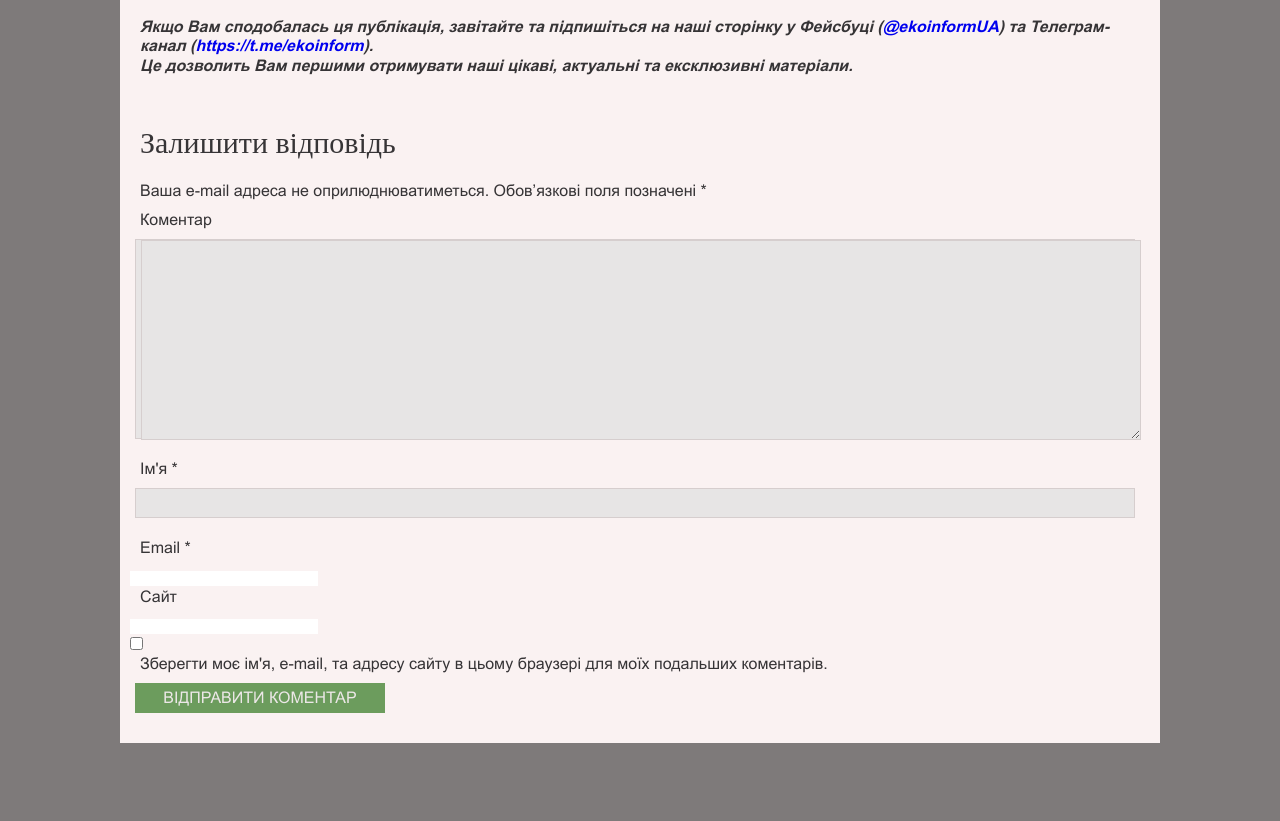
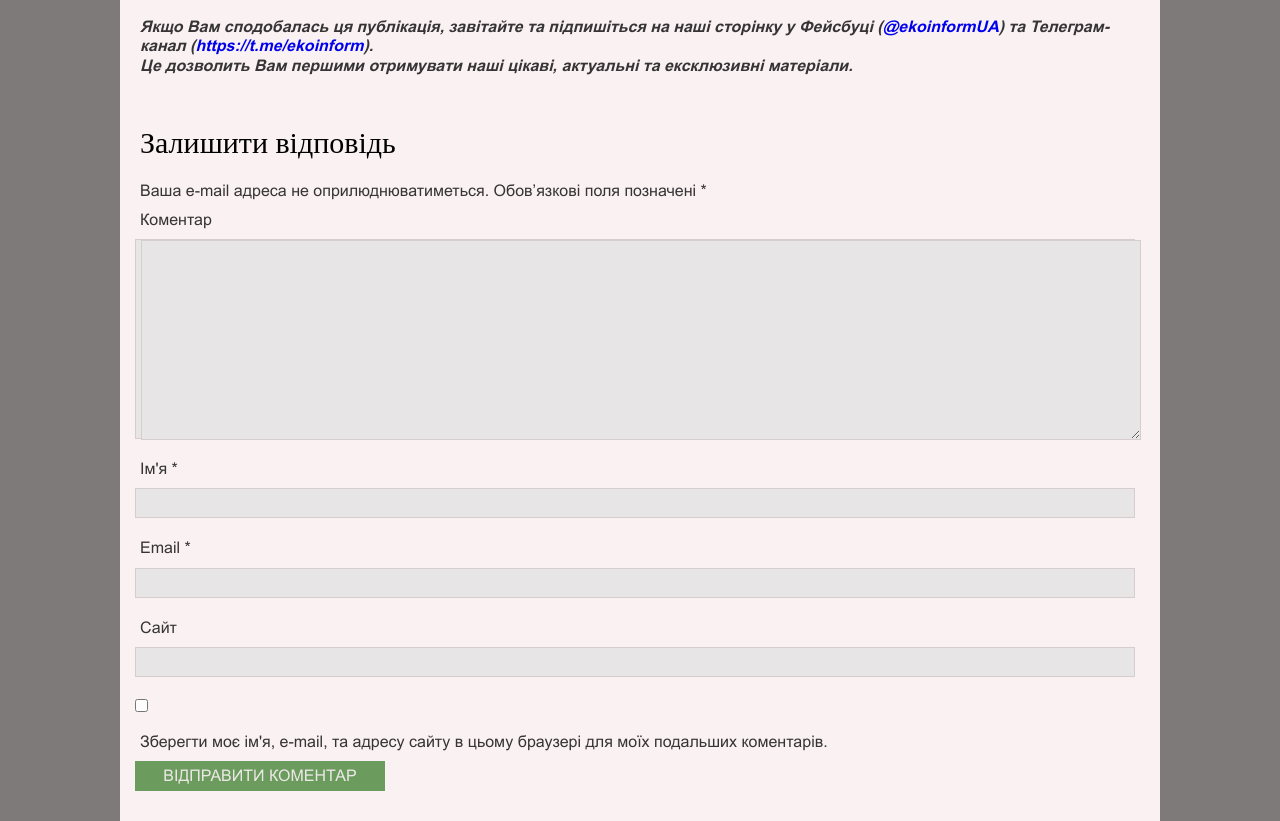
Before and after one commit to helenya-km/Article_1, a plain HTML site: page index.html in a window 1280 px wide. Shown: the part 2561-3382 px from the top of the page. Before the commit the page ends 3304 px from the top, so only its background shows below. Drawn offline with Linux system fonts and the light colour scheme.

Commit message:
Update index.html

```diff
--- a/index.html
+++ b/index.html
@@ -157,7 +157,9 @@
 				Це дозволить Вам першими отримувати наші цікаві, актуальні та ексклюзивні матеріали.
 			</p>
 		</div>
-		<h3>Залишити відповідь</h3>
+		<div class="get">
+			<h3>Залишити відповідь</h3>
+		</div>
 		<form action="#" method="get" enctype="multipart/form-data">
 			<p>Ваша e-mail адреса не оприлюднюватиметься. Обов’язкові поля позначені *</p>
 			<p>Коментар</p>
@@ -170,14 +172,14 @@
 			</div>
 			<p>Email *</p>
 			<div>
-				<input type="email" name="useremail">
+				<input class="useremail" type="email" name="useremail">
 			</div>
 			<p>Сайт</p>
 			<div>
-				<input type="sait" name="usersait">
+				<input class="usersait" type="sait" name="usersait">
 			</div>
 			<div>
-				<input type="checkbox" name="agree" value="yes">
+				<input class="agree" type="checkbox" name="agree" value="yes">
 			</div>
 			<p>Зберегти моє ім'я, e-mail, та адресу сайту в цьому браузері для моїх подальших коментарів.</p>
 			<button type="submit">Відправити коментар</button>
```
